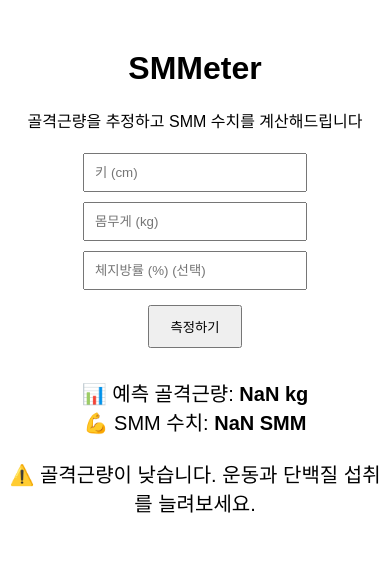
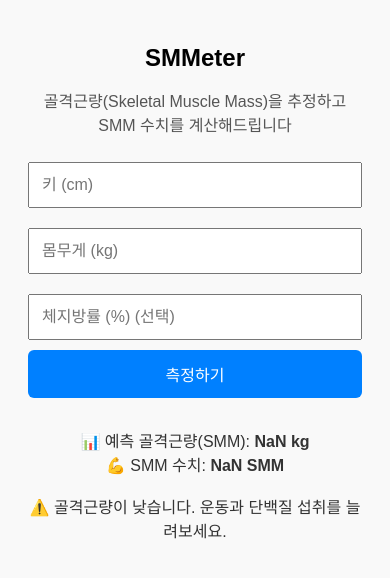
Before and after one commit to smmeter-creater/SMMeter, a plain HTML site: page index.html in a window 390 px wide. Both pictures are taken after a click on the button "측정하기". Drawn offline with Linux system fonts and the light colour scheme.

Commit message:
Update index.html

```diff
--- a/index.html
+++ b/index.html
@@ -1,24 +1,91 @@
 <!DOCTYPE html>
-<html>
+<html lang="ko">
 <head>
+  <meta charset="UTF-8">
+  <meta name="viewport" content="width=device-width, initial-scale=1.0">
   <title>SMMeter - 골격근량 계산기</title>
   <style>
-    body { font-family: sans-serif; text-align: center; margin-top: 50px; }
-    input { padding: 10px; margin: 5px; width: 200px; }
-    button { padding: 10px 20px; margin-top: 10px; }
-    #result { margin-top: 30px; font-size: 20px; }
+    body {
+      font-family: sans-serif;
+      text-align: center;
+      padding: 40px;
+      background-color: #f9f9f9;
+    }
+
+    h1 {
+      font-size: 2em;
+      margin-bottom: 10px;
+    }
+
+    p {
+      color: #555;
+    }
+
+    .input-group {
+      max-width: 400px;
+      margin: 0 auto;
+    }
+
+    input {
+      padding: 12px;
+      margin: 10px 0;
+      width: 100%;
+      font-size: 1em;
+      box-sizing: border-box;
+    }
+
+    button {
+      padding: 12px 20px;
+      font-size: 1em;
+      background-color: #0080ff;
+      color: white;
+      border: none;
+      border-radius: 6px;
+      cursor: pointer;
+    }
+
+    button:hover {
+      background-color: #005fcc;
+    }
+
+    #result {
+      margin-top: 30px;
+      font-size: 1.2em;
+      color: #333;
+    }
+
+    /* 📱 반응형 미디어 쿼리 */
+    @media screen and (max-width: 600px) {
+      body {
+        padding: 20px;
+      }
+
+      h1 {
+        font-size: 1.5em;
+      }
+
+      input, button {
+        font-size: 1em;
+        width: 100%;
+      }
+
+      #result {
+        font-size: 1em;
+      }
+    }
   </style>
 </head>
 <body>
 
   <h1>SMMeter</h1>
-  <p>골격근량을 추정하고 SMM 수치를 계산해드립니다</p>
+  <p>골격근량(Skeletal Muscle Mass)을 추정하고 SMM 수치를 계산해드립니다</p>
 
-  <input id="height" placeholder="키 (cm)" type="number"><br>
-  <input id="weight" placeholder="몸무게 (kg)" type="number"><br>
-  <input id="bodyfat" placeholder="체지방률 (%) (선택)" type="number"><br>
-
-  <button onclick="calculateSMM()">측정하기</button>
+  <div class="input-group">
+    <input id="height" placeholder="키 (cm)" type="number">
+    <input id="weight" placeholder="몸무게 (kg)" type="number">
+    <input id="bodyfat" placeholder="체지방률 (%) (선택)" type="number">
+    <button onclick="calculateSMM()">측정하기</button>
+  </div>
 
   <div id="result"></div>
 
@@ -30,11 +97,11 @@
 
       const fatMass = weight * (bodyfat / 100);
       const leanMass = weight - fatMass;
-      const skeletalMuscleMass = leanMass * 0.60; // 60%로 변경
+      const skeletalMuscleMass = leanMass * 0.6; // 60%로 변경
       const smm = skeletalMuscleMass / 30;
 
       document.getElementById("result").innerHTML =
-        `📊 예측 골격근량: <b>${skeletalMuscleMass.toFixed(1)} kg</b><br>
+        `📊 예측 골격근량(SMM): <b>${skeletalMuscleMass.toFixed(1)} kg</b><br>
          💪 SMM 수치: <b>${smm.toFixed(2)} SMM</b><br><br>` +
         interpretSMM(smm);
     }
```
